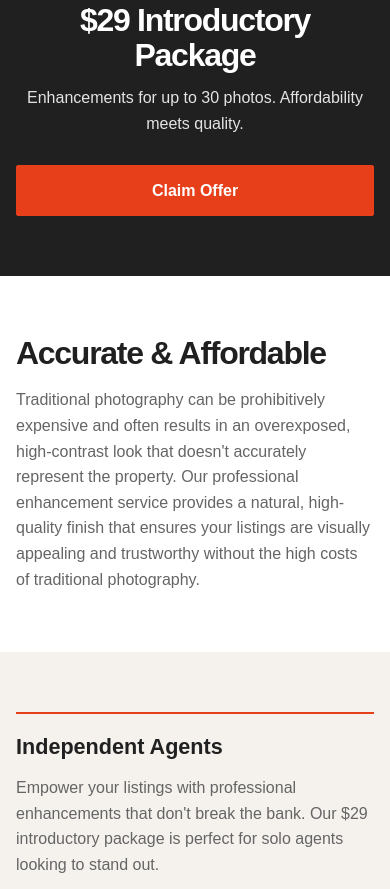
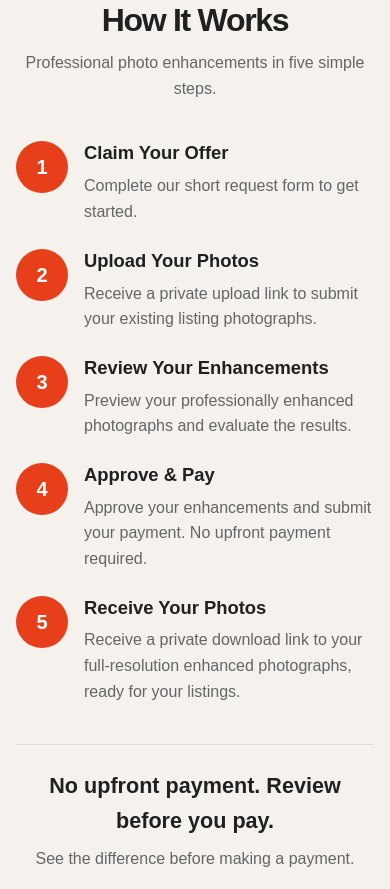
Before and after one commit to theduffman/redj-media, a plain HTML site: page index.html in a window 390 px wide. Shown: the part 3575-4464 px from the top of the page. Drawn offline with Linux system fonts and the light colour scheme; a script that the page names is missing.

Commit message:
Add responsive How It Works section

```diff
--- a/index.html
+++ b/index.html
@@ -578,6 +578,82 @@
       font-size: .8rem;
     }
     .photo-compare [hidden] { display: none; }
+
+    /* How It Works */
+    .how-it-works {
+      background: var(--surface);
+    }
+
+    .process-steps {
+      display: grid;
+      grid-template-columns: repeat(5, minmax(0, 1fr));
+      gap: 1.5rem;
+      list-style: none;
+      margin: 0;
+      padding: 0;
+      text-align: center;
+    }
+
+    .process-step {
+      position: relative;
+    }
+
+    .process-number {
+      display: grid;
+      place-items: center;
+      width: 52px;
+      height: 52px;
+      margin: 0 auto 1rem;
+      border-radius: 50%;
+      background: var(--accent);
+      color: #fff;
+      font-size: 1.25rem;
+      font-weight: 700;
+    }
+
+    .process-step h3 {
+      margin-bottom: 0.5rem;
+      font-size: 1.15rem;
+      line-height: 1.3;
+    }
+
+    .process-step p,
+    .process-assurance p {
+      margin-bottom: 0;
+      color: var(--muted);
+    }
+
+    .process-assurance {
+      margin-top: 2.5rem;
+      padding-top: 1.5rem;
+      border-top: 1px solid #dedede;
+      text-align: center;
+    }
+
+    .process-assurance h3 {
+      margin-bottom: 0.5rem;
+      font-size: 1.35rem;
+    }
+
+    @media (max-width: 760px) {
+      .process-steps {
+        grid-template-columns: 1fr;
+        gap: 1.5rem;
+        text-align: left;
+      }
+
+      .process-step {
+        display: grid;
+        grid-template-columns: 52px minmax(0, 1fr);
+        gap: 1rem;
+        align-items: start;
+      }
+
+      .process-number {
+        margin: 0;
+      }
+    }
+
   </style>
 </head>
 
@@ -791,6 +867,56 @@
       </div>
     </section>
 
+    <section class="section how-it-works" id="how-it-works" aria-labelledby="how-it-works-title">
+      <div class="section-inner">
+        <div class="section-heading">
+          <h2 id="how-it-works-title">How It Works</h2>
+          <p>Professional photo enhancements in five simple steps.</p>
+        </div>
+        <ol class="process-steps" role="list">
+          <li class="process-step">
+            <span class="process-number" aria-hidden="true">1</span>
+            <div>
+              <h3>Claim Your Offer</h3>
+              <p>Complete our short request form to get started.</p>
+            </div>
+          </li>
+          <li class="process-step">
+            <span class="process-number" aria-hidden="true">2</span>
+            <div>
+              <h3>Upload Your Photos</h3>
+              <p>Receive a private upload link to submit your existing listing photographs.</p>
+            </div>
+          </li>
+          <li class="process-step">
+            <span class="process-number" aria-hidden="true">3</span>
+            <div>
+              <h3>Review Your Enhancements</h3>
+              <p>Preview your professionally enhanced photographs and evaluate the results.</p>
+            </div>
+          </li>
+          <li class="process-step">
+            <span class="process-number" aria-hidden="true">4</span>
+            <div>
+              <h3>Approve &amp; Pay</h3>
+              <p>Approve your enhancements and submit your payment. No upfront payment required.</p>
+            </div>
+          </li>
+          <li class="process-step">
+            <span class="process-number" aria-hidden="true">5</span>
+            <div>
+              <h3>Receive Your Photos</h3>
+              <p>Receive a private download link to your full-resolution enhanced photographs, ready for your listings.</p>
+            </div>
+          </li>
+        </ol>
+        <div class="process-assurance">
+          <h3>No upfront payment. Review before you pay.</h3>
+          <p>See the difference before making a payment.</p>
+        </div>
+      </div>
+    </section>
+
     <section class="section pricing" id="pricing" aria-labelledby="pricing-title">
       <div class="section-inner">
         <h2 id="pricing-title">$29 Introductory Package</h2>
```
